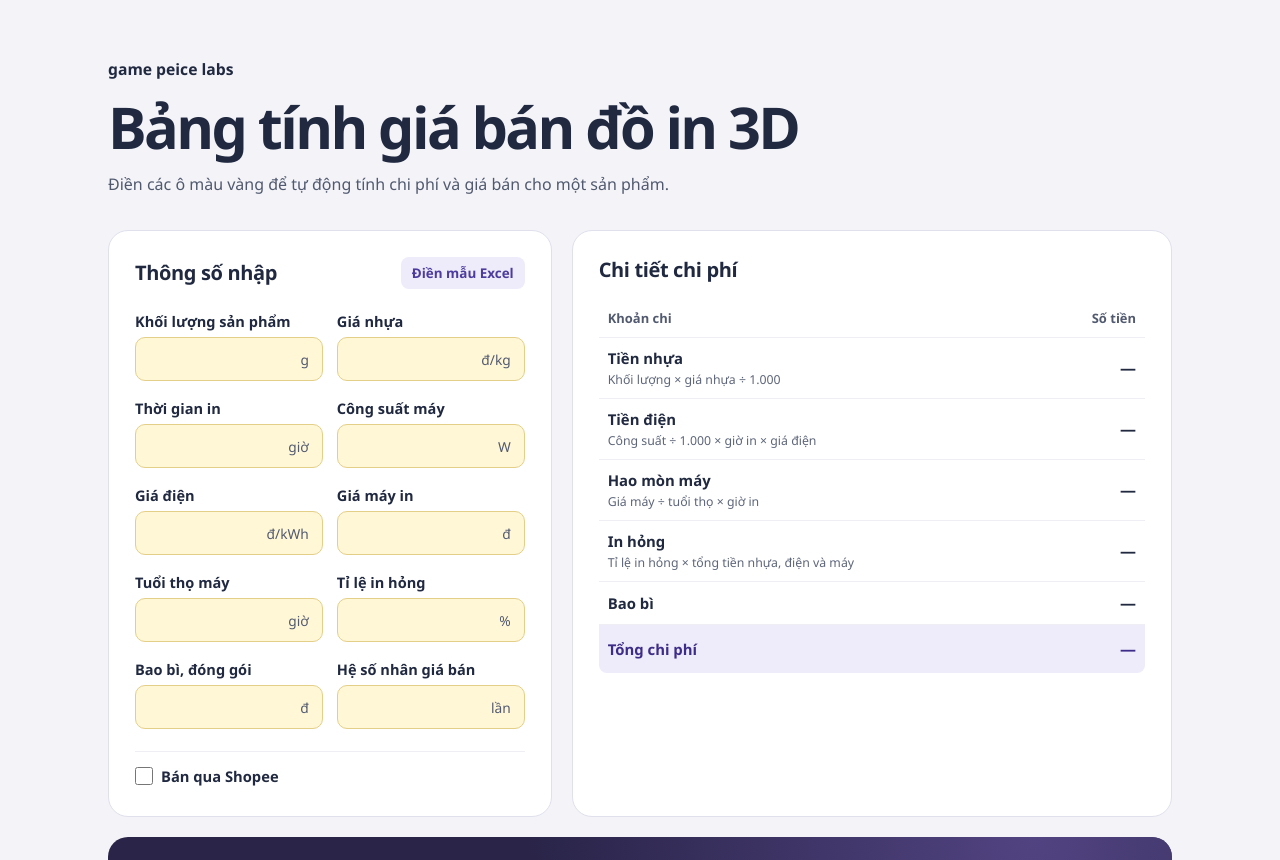
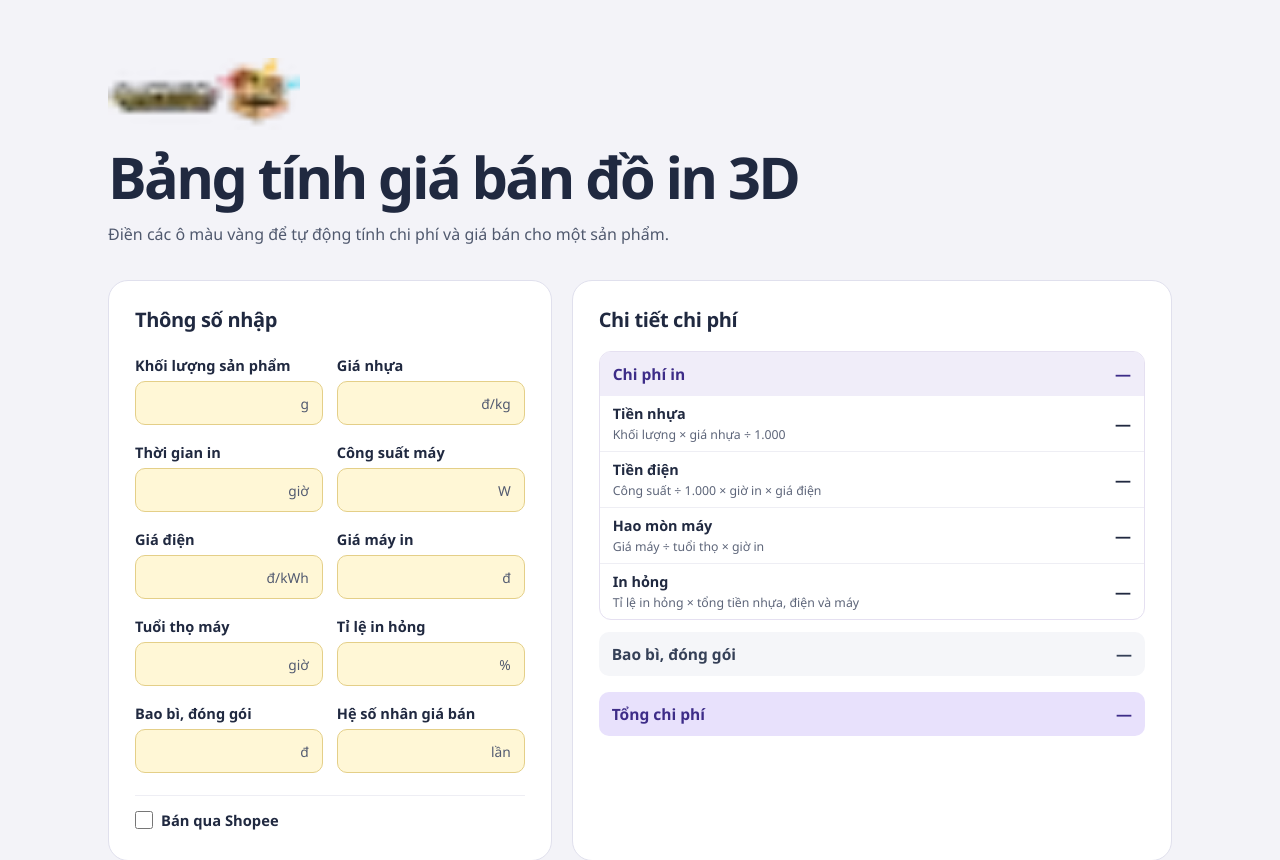
Before and after one commit to PixelCard/Caculator_Price_3d_Printer, a React (Vite) app: page / in a window 1280 px wide. Shown: the top 860 px of the page. Built offline with nearby package versions, Linux system fonts and the light colour scheme.

Commit message:
Update Site source

```diff
--- a/index.html
+++ b/index.html
@@ -3,9 +3,9 @@
   <head>
     <meta charset="UTF-8" />
     <meta name="viewport" content="width=device-width, initial-scale=1.0" />
-    <meta name="description" content="Bảng tính giá bán đồ in 3D của game peice labs, với chi phí in, đóng gói và phí Shopee." />
+    <meta name="description" content="Bảng tính giá bán đồ in 3D của Game Piece Labs, với chi phí in, đóng gói và phí Shopee." />
     <meta name="theme-color" content="#202940" />
-    <title>Bảng tính giá bán đồ in 3D – game peice labs</title>
+    <title>Bảng tính giá bán đồ in 3D – Game Piece Labs</title>
   </head>
   <body>
     <div id="root"></div>
--- a/src/main.jsx
+++ b/src/main.jsx
@@ -3,21 +3,21 @@ import { createRoot } from 'react-dom/client';
 import {
   calculatePrice, exceedsShopeeMultiplierLimit, parseAmount, parsePercentage, parseWholeNumber, shopeeFees,
 } from './pricing.js';
+import brandLogo from '../Images/game-piece-labs-logo-horizontal.webp';
 import './styles.css';
 
 const fields = [
-  { key: 'grams', label: 'Khối lượng sản phẩm', unit: 'g', example: '8' },
-  { key: 'filamentPrice', label: 'Giá nhựa', unit: 'đ/kg', example: '150.000', parse: parseWholeNumber },
-  { key: 'hours', label: 'Thời gian in', unit: 'giờ', example: '1' },
-  { key: 'powerWatts', label: 'Công suất máy', unit: 'W', example: '100' },
-  { key: 'electricityPerKwh', label: 'Giá điện', unit: 'đ/kWh', example: '3.000', parse: parseWholeNumber },
-  { key: 'printerPrice', label: 'Giá máy in', unit: 'đ', example: '10.000.000', parse: parseWholeNumber },
-  { key: 'printerLifetimeHours', label: 'Tuổi thọ máy', unit: 'giờ', example: '5.000', parse: parseWholeNumber, positive: true },
-  { key: 'wastePercent', label: 'Tỉ lệ in hỏng', unit: '%', example: '10', parse: parsePercentage },
-  { key: 'packaging', label: 'Bao bì, đóng gói', unit: 'đ', example: '0', parse: parseWholeNumber },
-  { key: 'saleMultiplier', label: 'Hệ số nhân giá bán', unit: 'lần', example: '3', positive: true },
+  { key: 'grams', label: 'Khối lượng sản phẩm', unit: 'g' },
+  { key: 'filamentPrice', label: 'Giá nhựa', unit: 'đ/kg', parse: parseWholeNumber },
+  { key: 'hours', label: 'Thời gian in', unit: 'giờ' },
+  { key: 'powerWatts', label: 'Công suất máy', unit: 'W' },
+  { key: 'electricityPerKwh', label: 'Giá điện', unit: 'đ/kWh', parse: parseWholeNumber },
+  { key: 'printerPrice', label: 'Giá máy in', unit: 'đ', parse: parseWholeNumber },
+  { key: 'printerLifetimeHours', label: 'Tuổi thọ máy', unit: 'giờ', parse: parseWholeNumber, positive: true },
+  { key: 'wastePercent', label: 'Tỉ lệ in hỏng', unit: '%', parse: parsePercentage },
+  { key: 'packaging', label: 'Bao bì, đóng gói', unit: 'đ', parse: parseWholeNumber },
+  { key: 'saleMultiplier', label: 'Hệ số nhân giá bán', unit: 'lần', positive: true },
 ];
-const example = Object.fromEntries(fields.map((field) => [field.key, field.example]));
 const numberFormat = new Intl.NumberFormat('vi-VN', { maximumFractionDigits: 2 });
 const format = (amount) => numberFormat.format(amount);
 const money = (amount) => amount == null ? '—' : `${format(amount)} ₫`;
@@ -49,6 +49,27 @@ function formatWholeNumberInput(event, previous) {
   return formatted;
 }
 
+function CostGroup({ id, title, rows, subtotal }) {
+  return (
+    <section className="cost-group" aria-labelledby={id}>
+      <div className="cost-heading">
+        <h3 id={id}>{title}</h3>
+        <strong>{money(subtotal)}</strong>
+      </div>
+      <table aria-labelledby={id}>
+        <tbody>
+          {rows.map(([label, amount, explanation]) => (
+            <tr key={label}>
+              <th scope="row">{label}{explanation && <small>{explanation}</small>}</th>
+              <td>{money(amount)}</td>
+            </tr>
+          ))}
+        </tbody>
+      </table>
+    </section>
+  );
+}
+
 function App() {
   const [inputs, setInputs] = useState({});
   const [isShopee, setIsShopee] = useState(false);
@@ -62,34 +83,29 @@ function App() {
   const multiplierError = 'Hệ số quá cao để tính giá Shopee. Hãy giảm hệ số (ví dụ 4,25 trở xuống).';
   const result = valid && !multiplierTooHigh ? calculatePrice({ ...values, isShopee }) : null;
 
-  const details = [
+  const printCosts = [
     ['Tiền nhựa', result?.filament, 'Khối lượng × giá nhựa ÷ 1.000'],
     ['Tiền điện', result?.electricity, 'Công suất ÷ 1.000 × giờ in × giá điện'],
     ['Hao mòn máy', result?.machine, 'Giá máy ÷ tuổi thọ × giờ in'],
     ['In hỏng', result?.waste, 'Tỉ lệ in hỏng × tổng tiền nhựa, điện và máy'],
-    ['Bao bì', result?.packaging],
-    ...(isShopee ? shopeeFees.map(({ label, basisPoints, fixed }, index) => [
-      label, result?.fees[index], fixed ? `${money(fixed)}/đơn` : `${format(basisPoints / 100)}% giá bán`,
-    ]) : []),
-    ['Tổng chi phí', result?.totalCost],
   ];
+  const marketplaceCosts = shopeeFees.map(({ label, basisPoints, fixed }, index) => [
+    label, result?.fees[index], fixed ? `${money(fixed)}/đơn` : `${format(basisPoints / 100)}% giá bán`,
+  ]);
+  const printSubtotal = result ? printCosts.reduce((total, [, amount]) => total + amount, 0) : null;
+  const marketplaceSubtotal = result?.fees.reduce((total, amount) => total + amount, 0);
 
   return (
     <main className="shell">
       <header className="intro">
-        <div className="title-line">
-          <span>game peice labs</span>
-        </div>
+        <img className="brand-logo" src={brandLogo} alt="Game Piece Labs" width="192" height="72" />
         <h1>Bảng tính giá bán đồ in 3D</h1>
         <p>Điền các ô màu vàng để tự động tính chi phí và giá bán cho một sản phẩm.</p>
       </header>
 
       <div className="workspace">
         <section className="card inputs" aria-labelledby="inputs-title">
-          <div className="section-heading">
-            <h2 id="inputs-title">Thông số nhập</h2>
-            <button type="button" className="example" onClick={() => setInputs(example)}>Điền mẫu Excel</button>
-          </div>
+          <h2 id="inputs-title">Thông số nhập</h2>
           <div className="field-list">
             {fields.map(({ key, label, unit, parse, positive }) => {
               const input = inputs[key] ?? '';
@@ -140,17 +156,16 @@ function App() {
 
         <section className="card breakdown" aria-labelledby="breakdown-title">
           <h2 id="breakdown-title">Chi tiết chi phí</h2>
-          <table>
-            <thead><tr><th scope="col">Khoản chi</th><th scope="col">Số tiền</th></tr></thead>
-            <tbody>
-              {details.map(([label, amount, explanation], index) => (
-                <tr key={label} className={index === details.length - 1 ? 'total' : undefined}>
-                  <th scope="row">{label}{explanation && <small>{explanation}</small>}</th>
-                  <td>{money(amount)}</td>
-                </tr>
-              ))}
-            </tbody>
-          </table>
+          <CostGroup id="print-costs" title="Chi phí in" rows={printCosts} subtotal={printSubtotal} />
+          <div className="cost-heading packaging-cost">
+            <h3>Bao bì, đóng gói</h3>
+            <strong>{money(result?.packaging)}</strong>
+          </div>
+          {isShopee && <CostGroup id="marketplace-costs" title="Phí Shopee" rows={marketplaceCosts} subtotal={marketplaceSubtotal} />}
+          <div className="cost-heading cost-total">
+            <h3>Tổng chi phí</h3>
+            <strong>{money(result?.totalCost)}</strong>
+          </div>
         </section>
 
         <section className="sale" aria-labelledby="sale-title">
--- a/src/styles.css
+++ b/src/styles.css
@@ -9,32 +9,18 @@
 
 *, *::before, *::after { box-sizing: border-box; }
 body { margin: 0; min-width: 280px; }
-h1, h2, p { margin: 0; }
-button, input { font: inherit; }
+h1, h2, h3, p { margin: 0; }
+input { font: inherit; }
 
 .shell { max-width: 1120px; margin: 0 auto; padding: 58px 28px 48px; }
 .intro { margin-bottom: 34px; }
-.title-line { font-size: 0.98rem; font-weight: 700; }
+.brand-logo { display: block; width: min(192px, 100%); height: auto; }
 .intro h1 { margin-top: 15px; font-size: clamp(2rem, 5vw, 3.6rem); line-height: 1.12; letter-spacing: -0.045em; }
 .intro p { margin-top: 12px; color: #50596e; line-height: 1.55; }
 
 .workspace { display: grid; grid-template-columns: minmax(0, 0.85fr) minmax(0, 1.15fr); gap: 20px; align-items: stretch; }
 .card { background: #fff; border: 1px solid #e0e0ed; border-radius: 20px; padding: 26px; }
-.section-heading { display: flex; align-items: center; justify-content: space-between; gap: 12px; }
 h2 { font-size: 1.25rem; line-height: 1.3; letter-spacing: -0.018em; }
-.example {
-  padding: 7px 11px;
-  border: 0;
-  border-radius: 8px;
-  background: #eeebfb;
-  color: #4d3b9e;
-  font-weight: 650;
-  font-size: 0.84rem;
-  cursor: pointer;
-  white-space: nowrap;
-}
-.example:hover { background: #e4defa; }
-.example:focus-visible { outline: 2px solid #624dc2; outline-offset: 3px; }
 .field-list { display: grid; grid-template-columns: repeat(2, minmax(0, 1fr)); gap: 17px 14px; margin-top: 22px; }
 .field label { display: block; margin-bottom: 6px; font-size: 0.91rem; font-weight: 650; }
 .input-box {
@@ -65,17 +51,30 @@ h2 { font-size: 1.25rem; line-height: 1.3; letter-spacing: -0.018em; }
 .marketplace-toggle input { width: 18px; height: 18px; margin: 0; accent-color: #5240ad; }
 .marketplace p { margin-top: 8px; color: #525a70; font-size: 0.83rem; line-height: 1.45; }
 
-table { width: 100%; border-collapse: separate; border-spacing: 0; margin-top: 16px; }
-th, td { text-align: left; padding: 10px 9px; }
-thead th { border-bottom: 1px solid #e5e5ee; color: #525a70; font-size: 0.81rem; font-weight: 650; }
-tbody th { font-size: 0.93rem; font-weight: 650; }
-td, thead th:last-child { text-align: right; }
-td { white-space: nowrap; font-weight: 650; font-variant-numeric: tabular-nums; }
-tr:not(.total) > * { border-bottom: 1px solid #eeeef4; }
-tbody small { display: block; margin-top: 3px; color: #5d6579; font-size: 0.77rem; font-weight: 400; }
-.total > * { background: #eeebfa; color: #3d2c88; font-weight: 750; padding-top: 13px; padding-bottom: 13px; }
-.total th { border-radius: 0 0 0 8px; }
-.total td { border-radius: 0 0 8px 0; }
+.cost-group { margin-top: 12px; border: 1px solid #e5e0f1; border-radius: 12px; overflow: hidden; }
+.breakdown > .cost-group:first-of-type { margin-top: 18px; }
+.cost-heading {
+  display: flex;
+  align-items: baseline;
+  justify-content: space-between;
+  gap: 10px;
+  padding: 11px 13px;
+  background: #f0edf9;
+  color: #3d2c88;
+}
+.cost-heading h3 { font-size: 0.97rem; }
+.cost-heading strong { text-align: right; font-variant-numeric: tabular-nums; overflow-wrap: anywhere; }
+#marketplace-costs { color: #8b3819; }
+.cost-group[aria-labelledby="marketplace-costs"] { border-color: #f1dfd5; }
+.cost-group[aria-labelledby="marketplace-costs"] .cost-heading { background: #fcf0e9; color: #8b3819; }
+.packaging-cost { margin-top: 12px; border-radius: 10px; background: #f5f6f9; color: #354057; }
+.cost-total { margin-top: 16px; border-radius: 10px; background: #e8e1fc; }
+.cost-group table { width: 100%; border-collapse: collapse; }
+.cost-group th, .cost-group td { padding: 8px 13px; }
+.cost-group th { text-align: left; font-size: 0.9rem; font-weight: 650; }
+.cost-group td { text-align: right; white-space: nowrap; font-weight: 650; font-variant-numeric: tabular-nums; }
+.cost-group tr + tr { border-top: 1px solid #eeeef4; }
+.cost-group small { display: block; margin-top: 3px; color: #5d6579; font-size: 0.77rem; font-weight: 400; }
 
 .sale {
   position: relative;
@@ -109,7 +108,7 @@ tbody small { display: block; margin-top: 3px; color: #5d6579; font-size: 0.77re
   .workspace { grid-template-columns: minmax(0, 1fr); gap: 14px; }
   .card { padding: 21px 17px; }
   .sale { flex-wrap: wrap; padding: 21px; }
-  td { overflow-wrap: anywhere; white-space: normal; }
+  .cost-group td { overflow-wrap: anywhere; white-space: normal; }
 }
 
 @media (max-width: 420px) {
```
